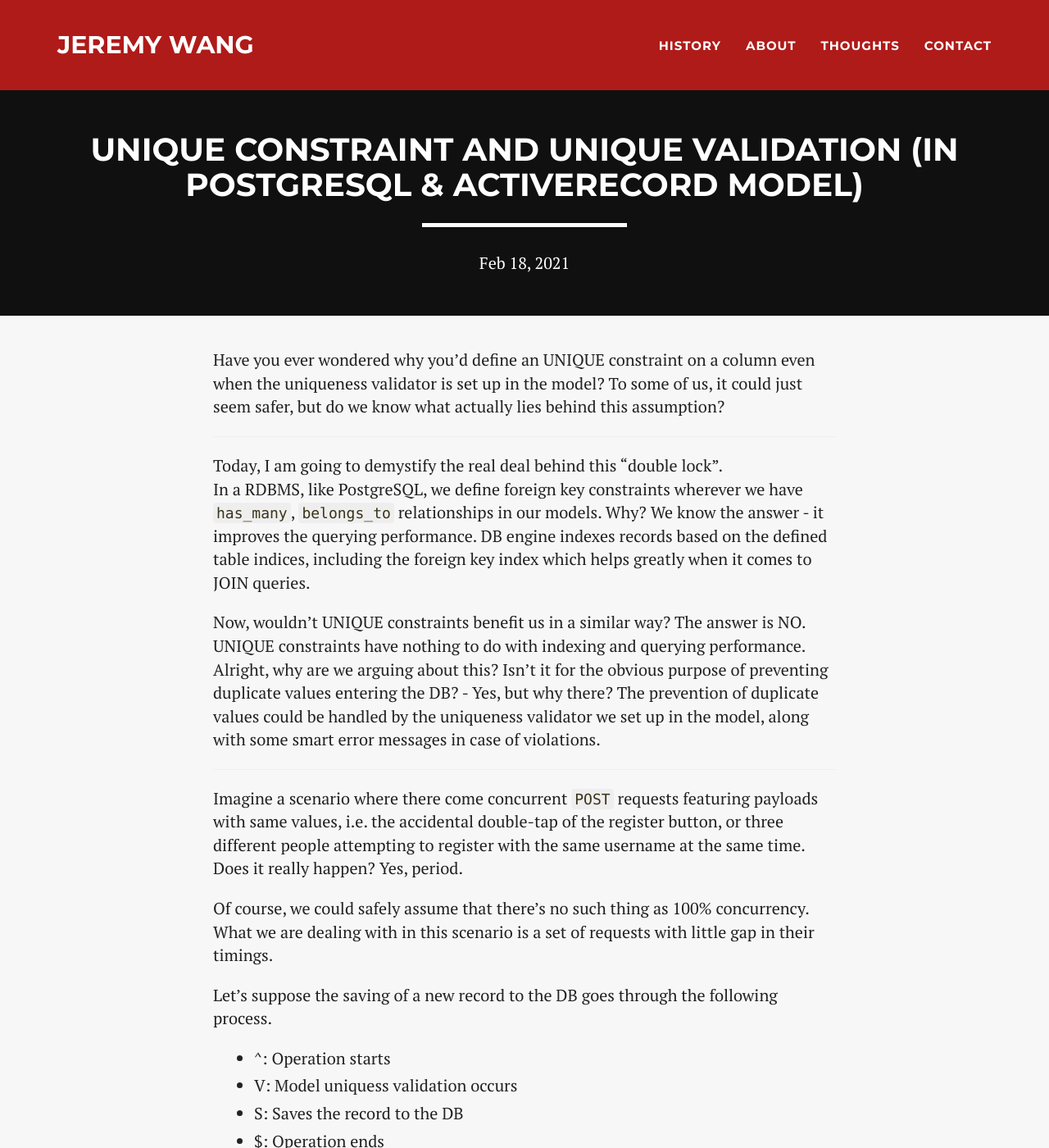
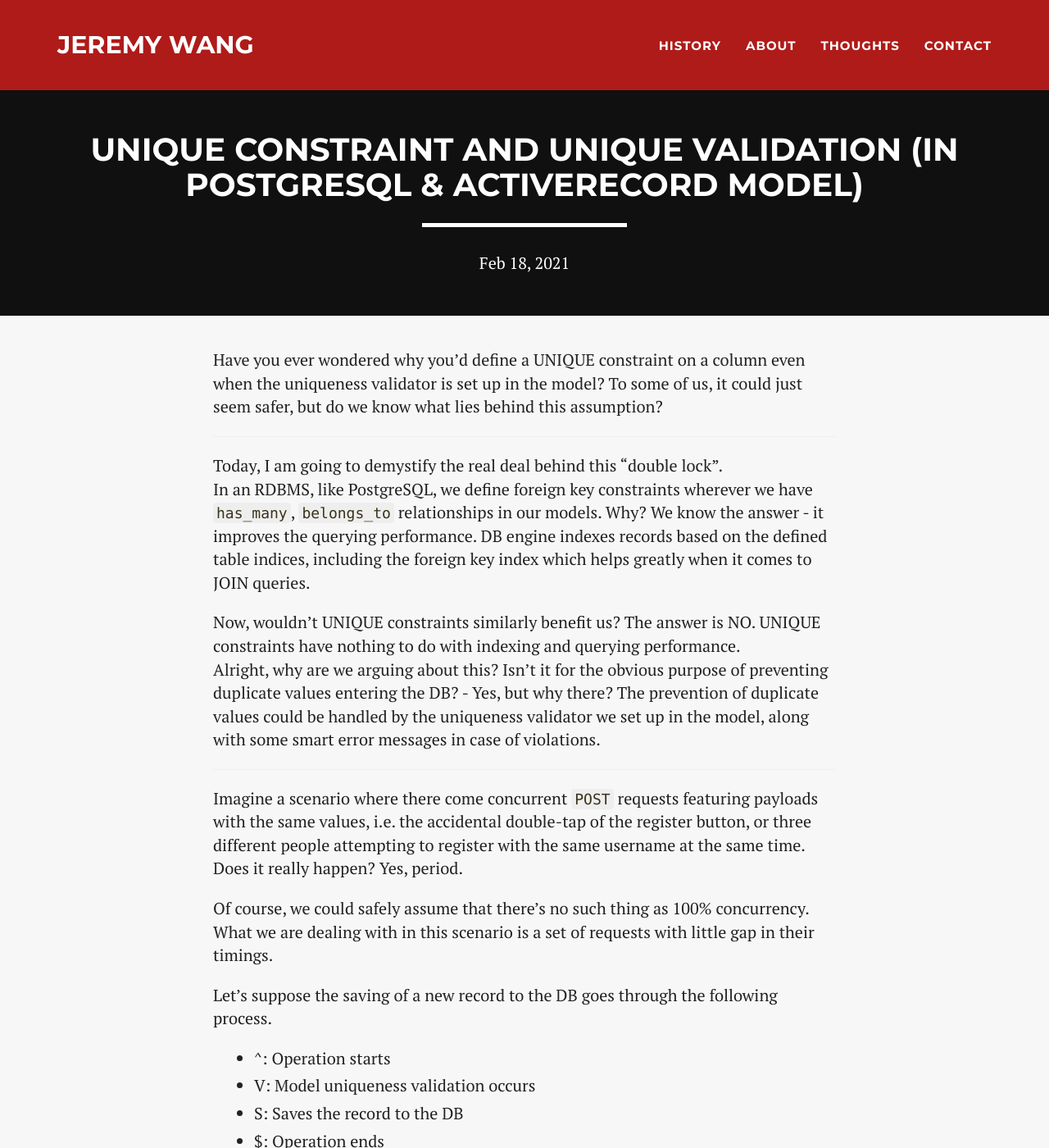
Before and after one commit to jeremy-he-codes/jeremy-he-codes.github.io, a Jekyll site: the page built from _posts/blog/2021-02-18-Constraint-And-Validation.md, in a window 1280 px wide and 1400 px high. Shown: the whole window at 82% size. Built offline with Jekyll 4.4.1, drawn with Linux system fonts in a browser that asks for light colours; nearby versions of some CDN libraries; some of the changed text lies outside the part shown.

Commit message:
post: misspells

````diff
--- a/_posts/blog/2021-02-18-Constraint-And-Validation.md
+++ b/_posts/blog/2021-02-18-Constraint-And-Validation.md
@@ -4,30 +4,30 @@ title: UNIQUE constraint and Unique validation (in PostgreSQL & ActiveRecord mod
 category: blog
 ---
 
-Have you ever wondered why you'd define an UNIQUE constraint on a column even when the uniqueness validator is set up in the model?
-To some of us, it could just seem safer, but do we know what actually lies behind this assumption?
+Have you ever wondered why you'd define a UNIQUE constraint on a column even when the uniqueness validator is set up in the model?
+To some of us, it could just seem safer, but do we know what lies behind this assumption?
 
 --------------------
 Today, I am going to demystify the real deal behind this "double lock".
-In a RDBMS, like PostgreSQL, we define foreign key constraints wherever we have `has_many`, `belongs_to` relationships in our models. Why? We know the answer - it improves the querying performance. DB engine indexes records based on the defined table indices, including the foreign key index which helps greatly when it comes to JOIN queries.
+In an RDBMS, like PostgreSQL, we define foreign key constraints wherever we have `has_many`, `belongs_to` relationships in our models. Why? We know the answer - it improves the querying performance. DB engine indexes records based on the defined table indices, including the foreign key index which helps greatly when it comes to JOIN queries.
 
-Now, wouldn't UNIQUE constraints benefit us in a similar way? The answer is NO. UNIQUE constraints have nothing to do with indexing and querying performance.
+Now, wouldn't UNIQUE constraints similarly benefit us? The answer is NO. UNIQUE constraints have nothing to do with indexing and querying performance.
 Alright, why are we arguing about this? Isn't it for the obvious purpose of preventing duplicate values entering the DB? - Yes, but why there? The prevention of duplicate values could be handled by the uniqueness validator we set up in the model, along with some smart error messages in case of violations.
 
 --------------
-Imagine a scenario where there come concurrent `POST` requests featuring payloads with same values, i.e. the accidental double-tap of the register button, or three different people attempting to register with the same username at the same time. Does it really happen? Yes, period.
+Imagine a scenario where there come concurrent `POST` requests featuring payloads with the same values, i.e. the accidental double-tap of the register button, or three different people attempting to register with the same username at the same time. Does it really happen? Yes, period.
 
 Of course, we could safely assume that there's no such thing as 100% concurrency. What we are dealing with in this scenario is a set of requests with little gap in their timings.
 
 Let's suppose the saving of a new record to the DB goes through the following process.
 - ^: Operation starts
-- V: Model uniquess validation occurs
+- V: Model uniqueness validation occurs
 - S: Saves the record to the DB
 - $: Operation ends
 
 `^-----V-----S-----$`
 
-Concurrent requests would look like the following in a chronical depiction:
+Concurrent requests would look like the following in a chronological depiction:
 ```
 ^-----V-----S-----$
 ---^-----V-----S-----$
@@ -35,7 +35,7 @@ Concurrent requests would look like the following in a chronical depiction:
 Can you sense the danger now?
 V(model validation) would succeed on both of the timelines, leading to the duplicate values in the DB. ¯\\\_(ツ)\_/¯
 
-Here's comes the proper rescue. Let's inject step D(DB validation) between V(model validation) and S(save) steps.
+Here comes the proper rescue. Let's inject step D(DB validation) between V(model validation) and S(save) steps.
 `^-----V-----DS-----$`
 
 And the concurrent timelines are overlapped as follows:
````
Also changed, not shown: other parts of _posts/blog/2021-02-18-Constraint-And-Validation.md (+1 -1 lines).
